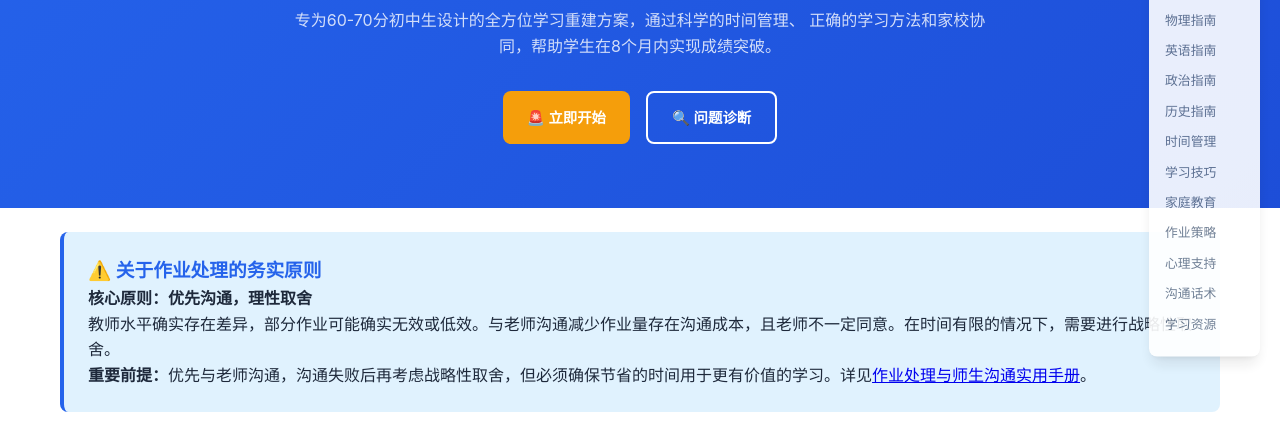
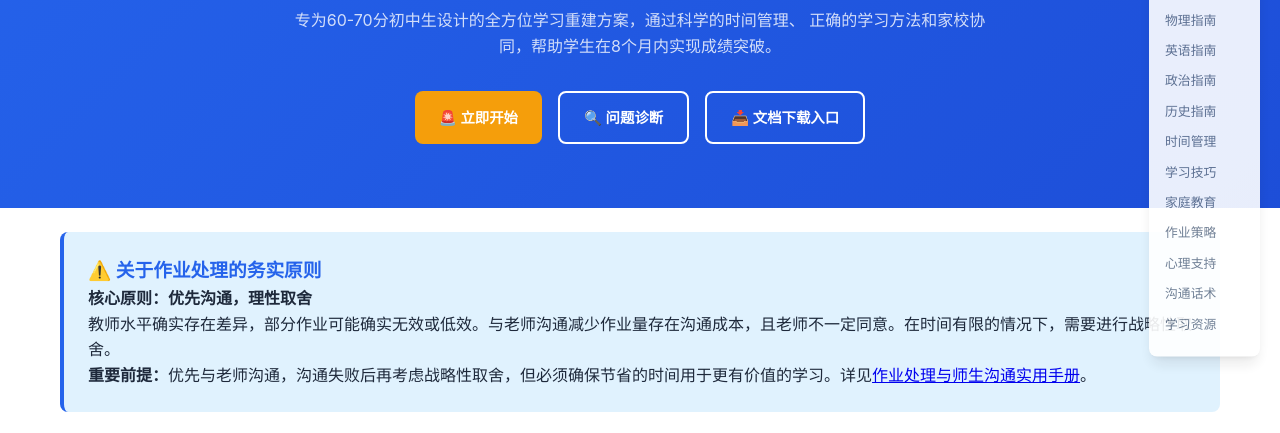
Before and after one commit to nonomil/junior-high-study-rebuild, a plain HTML site: page index.html in a window 1280 px wide. Shown: the part 303-736 px from the top of the page. Drawn offline with Linux system fonts and the light colour scheme.

Commit message:
feat(home): 首页新增文档下载入口按钮，直达资源页 DOCX 下载锚点

```diff
--- a/index.html
+++ b/index.html
@@ -905,6 +905,7 @@
                     <div class="hero-buttons">
                         <a href="#emergency" class="btn btn-primary">🚨 立即开始</a>
                         <a href="#diagnosis" class="btn btn-secondary">🔍 问题诊断</a>
+                        <a href="pages/resources.html#docx-downloads" class="btn btn-secondary">📥 文档下载入口</a>
                     </div>
                 </div>
             </div>
```
